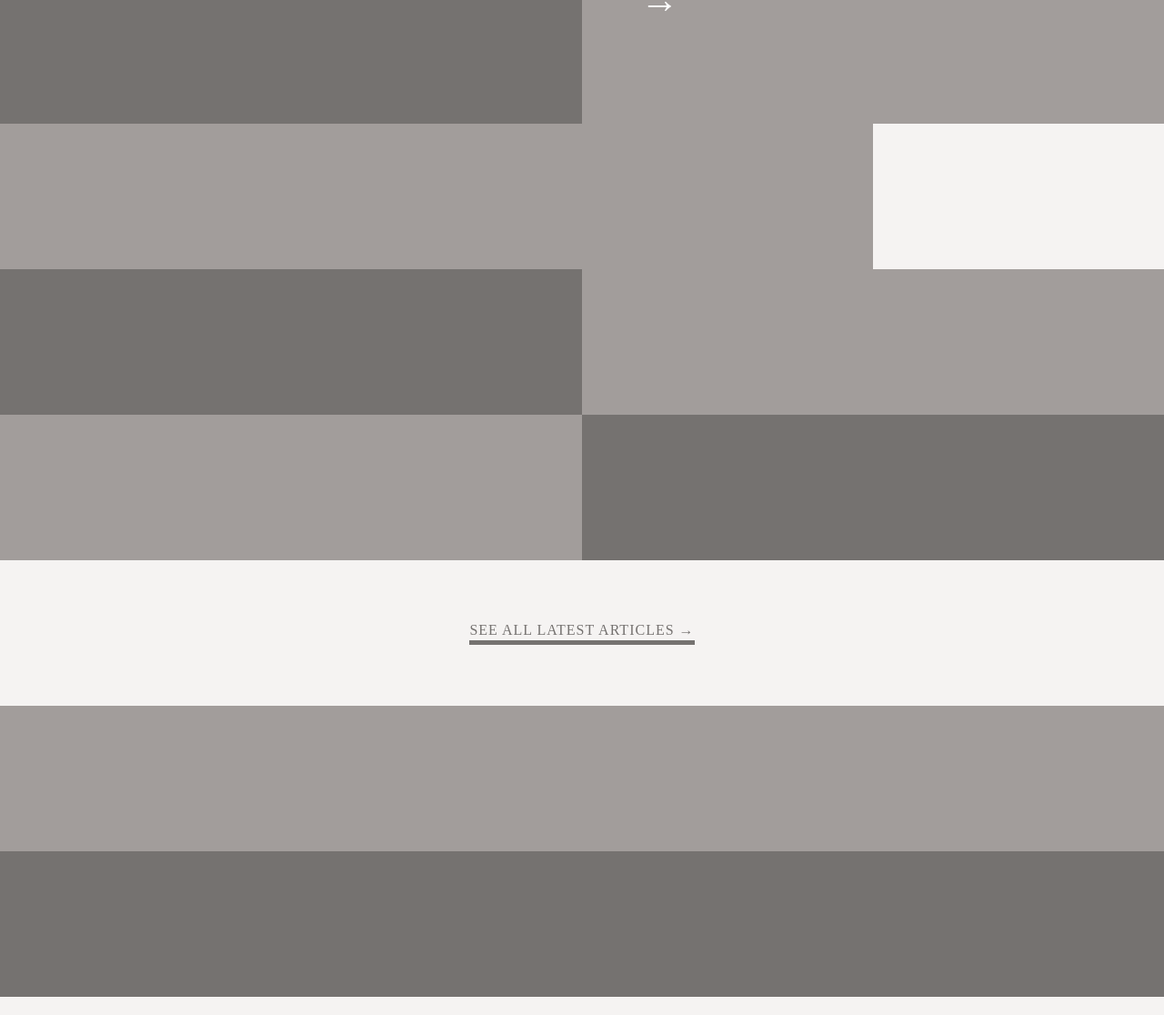
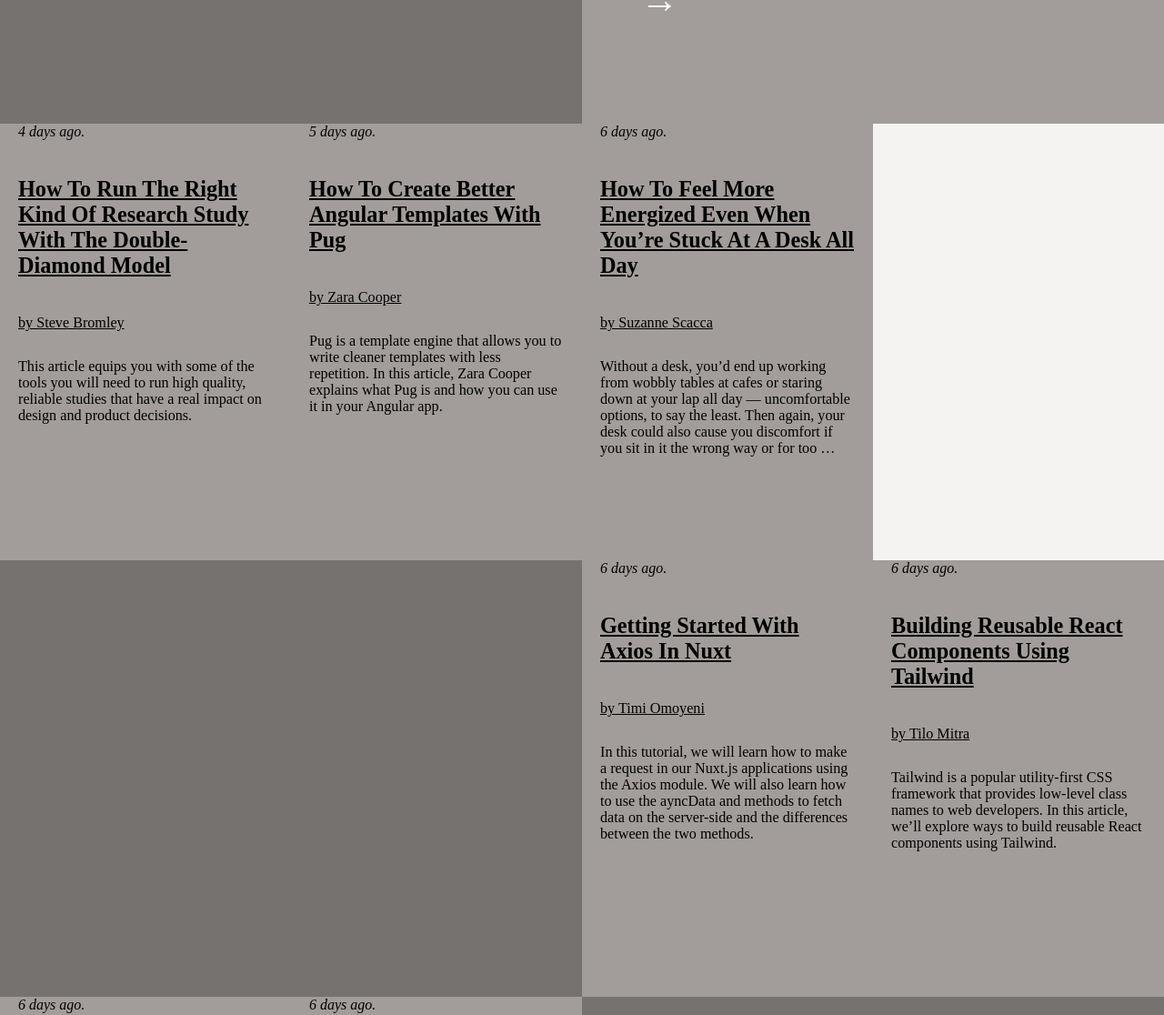
Before and after one commit to balerum03/smashing-heatmap, a plain HTML site: page index.html in a window 1280 px wide. Shown: the part 1475-2591 px from the top of the page at 91% size. Drawn offline with Linux system fonts and the light colour scheme.

Commit message:
added content on latest posts

```diff
--- a/assets/CSS/main.css
+++ b/assets/CSS/main.css
@@ -61,7 +61,7 @@ section {
 }
 
 .latest-posts article {
-  height: 10em;
+  height: 30rem;
   width: 100%;
 }
 
@@ -249,3 +249,32 @@ nav {
   position: relative;
   top: -0.5em;
 }
+
+.latest-post-content i{
+  margin-left: 20px;
+
+}
+.latest-post-content a{
+  color: black;
+  display: flex;
+  font-family: Mija;
+  font-size: calc(.85em + .2vw);
+  flex-direction: column;
+  text-decoration: underline;
+  margin: 20px 20px 10px;
+}
+
+.latest-post-content p {
+  font-size: calc(.85em + .2vw);
+  font-family: Mija;
+  text-decoration: none;
+  margin: 30px 20px 30px;
+}
+
+.latest-post-content::after {
+  position: absolute;
+  bottom: 2em;
+  content: " → ";
+  font-size: calc(1rem + 1vw);
+  padding: 20px;
+}
--- a/index.html
+++ b/index.html
@@ -191,15 +191,48 @@
     </main>
 
     <section class="latest-posts">
-      <article class="bg-light-gray"></article>
-      <article class="bg-light-gray"></article>
-      <article class="bg-light-gray"></article>
+      <article class="bg-light-gray latest-post-content">
+        <i>4 days ago.</i>
+        <a href="#"><h2>How To Run The Right Kind Of Research Study With The Double-Diamond Model</h2></a>
+        <span><a href="#">by Steve Bromley</a></span>
+        <p>This article equips you with some of the tools you will need to run high quality, reliable studies that have a real impact on design and product decisions.</p>
+      </article>
+      <article class="bg-light-gray latest-post-content">
+        <i>5 days ago.</i>
+        <a href="#"><h2>How To Create Better Angular Templates With Pug</h2></a>
+        <span><a href="#">by Zara Cooper</a></span>
+        <p>Pug is a template engine that allows you to write cleaner templates with less repetition. In this article, Zara Cooper explains what Pug is and how you can use it in your Angular app.</p>
+      </article>
+      <article class="bg-light-gray latest-post-content">
+        <i>6 days ago.</i>
+        <a href="#"><h2>How To Feel More Energized Even When You’re Stuck At A Desk All Day</h2></a>
+        <span><a href="#">by Suzanne Scacca</a></span>
+        <p>Without a desk, you’d end up working from wobbly tables at cafes or staring down at your lap all day — uncomfortable options, to say the least. Then again, your desk could also cause you discomfort if you sit in it the wrong way or for too …</p>
+      </article>
       <article class="blank-space"></article>
       <article class="bg-dark-gray announcement"></article>
-      <article class="bg-light-gray"></article>
-      <article class="bg-light-gray"></article>
-      <article class="bg-light-gray"></article>
-      <article class="bg-light-gray"></article>
+      <article class="bg-light-gray latest-post-content">
+        <i>6 days ago.</i>
+        <a href="#"><h2>Getting Started With Axios In Nuxt</h2></a>
+        <span><a href="#">by Timi Omoyeni</a></span>
+        <p>In this tutorial, we will learn how to make a request in our Nuxt.js applications using the Axios module. We will also learn how to use the ayncData and  methods to fetch data on the server-side and the differences between the two methods.</p>
+      </article>
+      <article class="bg-light-gray latest-post-content">
+        <i>6 days ago.</i>
+        <a href="#"><h2>Building Reusable React Components Using Tailwind</h2></a>
+        <span><a href="#">by Tilo Mitra</a></span>
+        <p>Tailwind is a popular utility-first CSS framework that provides low-level class names to web developers. In this article, we’ll explore ways to build reusable React components using Tailwind.</p>
+      </article>
+      <article class="bg-light-gray latest-post-content">        <i>6 days ago.</i>
+              <a href="#"><h2>How To Design A Brand Logo (With Ease)</h2></a>
+              <span><a href="#">by Suzanne Scacca</a></span>
+              <p>Designing a logo is just as complex a task as building a website. Not only do you need to understand what goes into making a great logo, but you need the right tools to create it.</p>
+            </article>
+      <article class="bg-light-gray latest-post-content">        <i>6 days ago.</i>
+              <a href="#"><h2>How To Feel More Energized Even When You’re Stuck At A Desk All Day</h2></a>
+              <span><a href="#">by Suzanne Scacca</a></span>
+              <p>Without a desk, you’d end up working from wobbly tables at cafes or staring down at your lap all day — uncomfortable options, to say the least. Then again, your desk could also cause you discomfort if you sit in it the wrong way or for too …</p>
+            </article>
       <article class="bg-dark-gray announcement"></article>
     </section>
 
```
